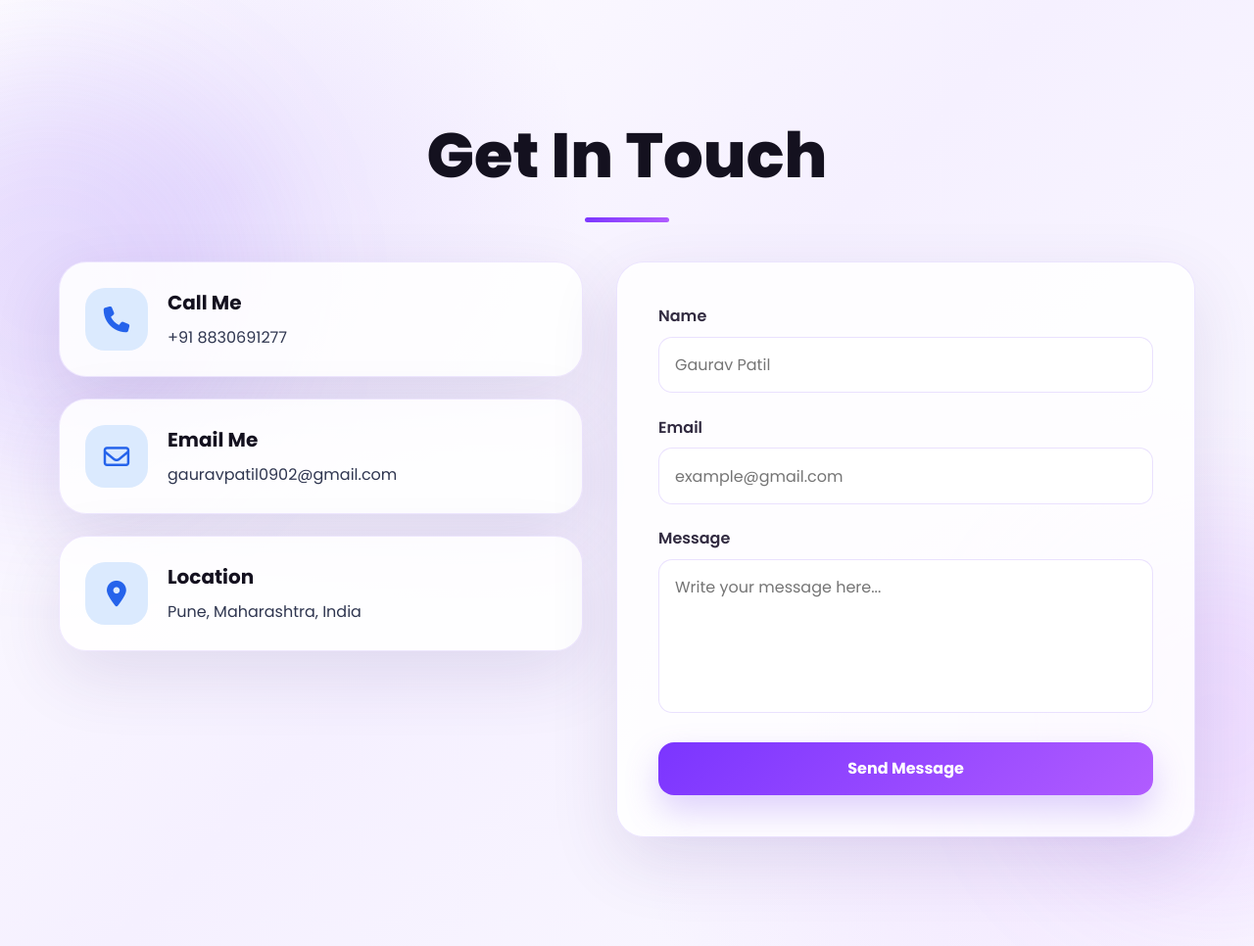
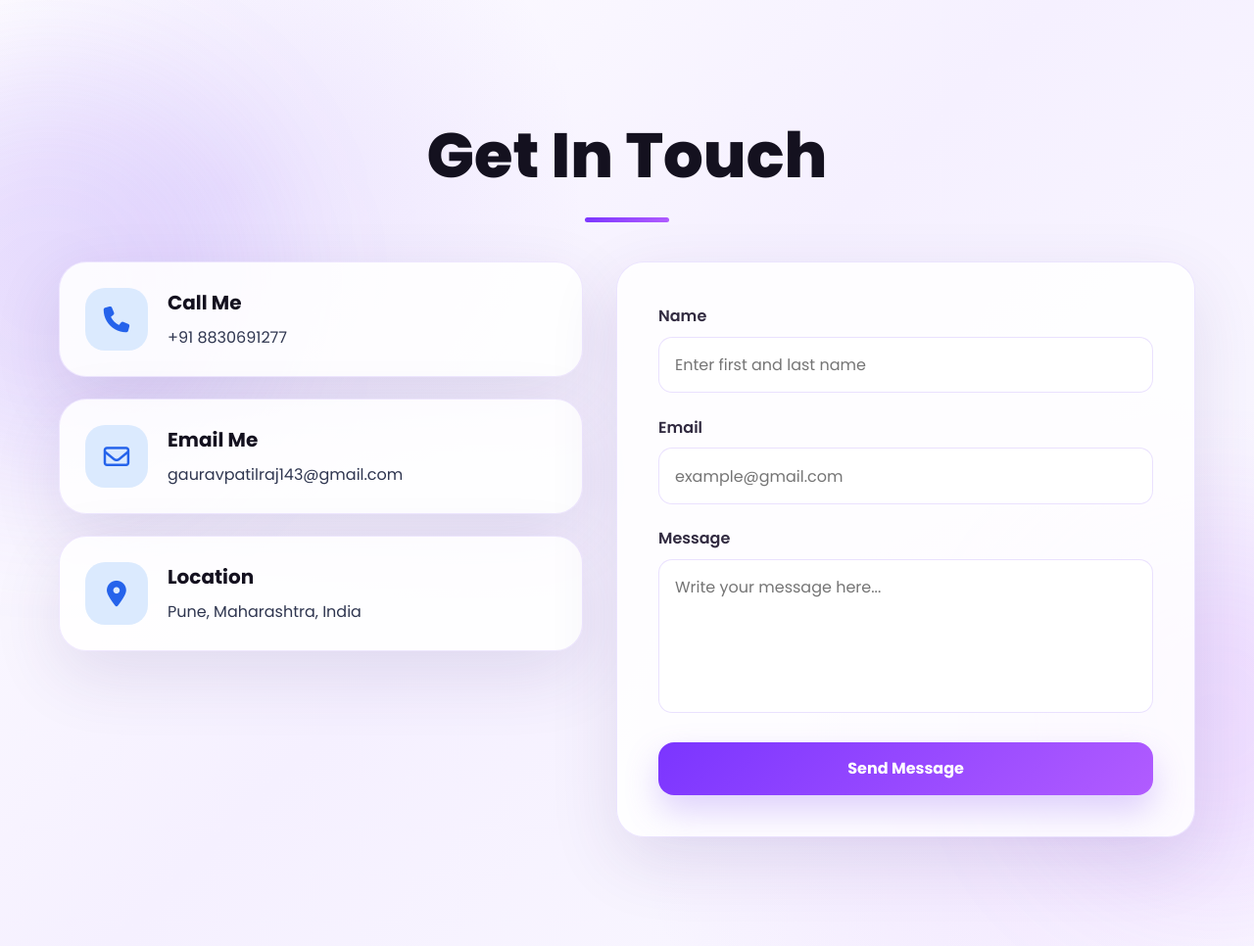
Before and after one commit to gauravpatil0902/Persnol_Portfolio, a Flask app: page / in a window 1280 px wide. Shown: the part 5018-5984 px from the top of the page at 98% size. Run offline with Flask 3, Linux system fonts and the light colour scheme; some libraries are stand-ins or nearby versions.

Commit message:
Contact Changes

```diff
--- a/templates/contact.html
+++ b/templates/contact.html
@@ -254,7 +254,7 @@
                     </span>
                     <div>
                         <h3>Email Me</h3>
-                        <a href="mailto:gauravpatil0902@gmail.com">gauravpatil0902@gmail.com</a>
+                        <a href="mailto:gauravpatil0902@gmail.com">gauravpatilraj143@gmail.com</a>
                     </div>
                 </div>
 
@@ -278,7 +278,7 @@
                         name="name"
                         pattern="^[A-Za-z]+ [A-Za-z]+$"
                         title="Enter first and last name, for example Gaurav Patil"
-                        placeholder="Gaurav Patil"
+                        placeholder="Enter first and last name"
                         required
                     >
                 </div>
```
